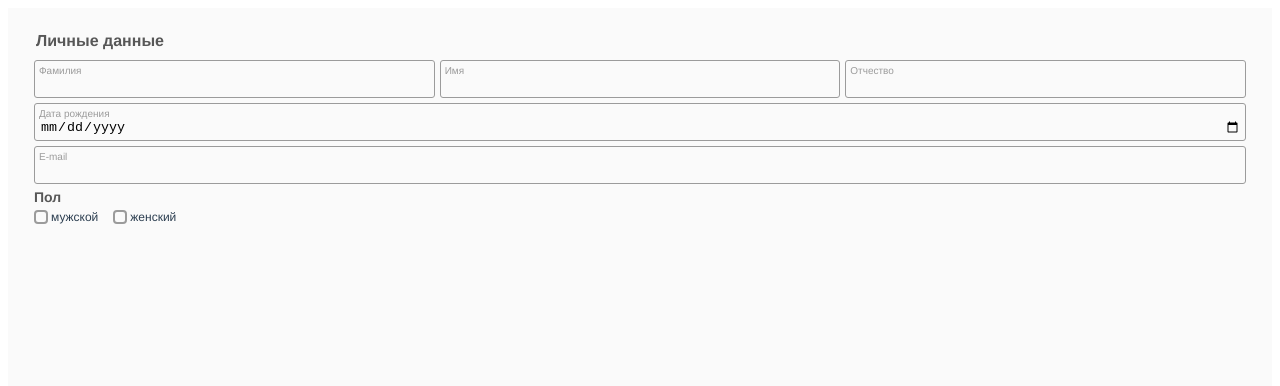
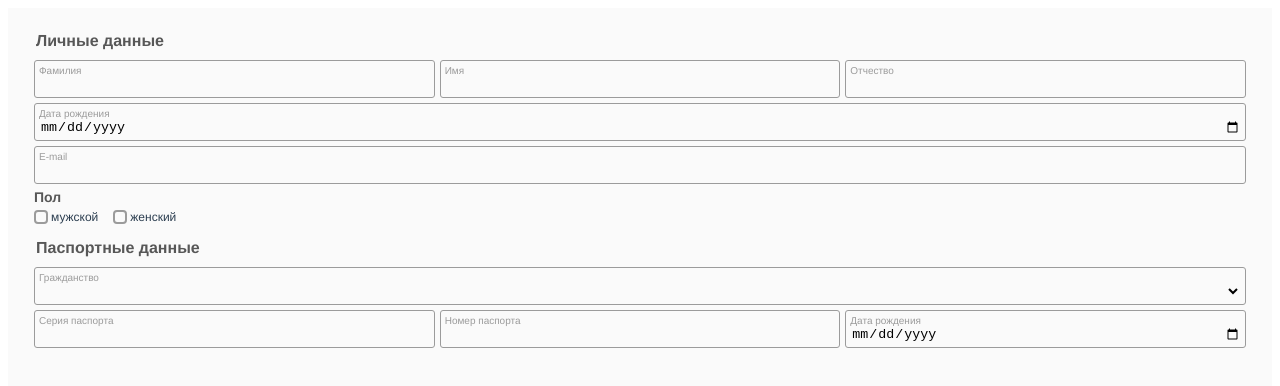
Before and after one commit to ozon-edu-vue-2021/required-task-4-vovasap, a Vue app: page / in a window 1280 px wide. Shown: the top 386 px of the page. Built offline with nearby package versions, Linux system fonts and the light colour scheme.

Commit message:
feat: add passport data

```diff
--- a/src/components/Form.vue
+++ b/src/components/Form.vue
@@ -1,15 +1,18 @@
 <template>
   <div class="form">
     <PersonalDataForm label="Name" v-model="personalData" />
+    <PassportDataForm label="Name" v-model="passportData" />
   </div>
 </template>
 
 <script>
 import PersonalDataForm from '@/components/PersonalDataForm.vue'
+import PassportDataForm from '@/components/PassportDataForm.vue'
 
 export default {
   components: {
     PersonalDataForm,
+    PassportDataForm,
   },
   data() {
     return {
@@ -21,6 +24,16 @@ export default {
         email: '',
         gender: '',
       },
+      passportData: {
+        citizenship: null,
+        passportSerialNumber: null,
+        passportNumber: null,
+        passportReleaseDate: '',
+        passportReleaseCountry: '',
+        passportType: null,
+        latinFirstName: '',
+        latinLastName: '',
+      },
     }
   },
   methods: {},
@@ -28,6 +41,7 @@ export default {
     personProfile() {
       return {
         ...this.personalData,
+        ...this.passportData,
       }
     },
   },
--- /dev/null
+++ b/src/components/PassportDataForm.vue
@@ -0,0 +1,115 @@
+<template>
+  <VFormGroup title="Паспортные данные">
+    <VSelect
+      v-model="passportData.citizenship"
+      :options="citizenshipsOptions"
+      label="Гражданство"
+    />
+    <div v-if="isRussian || !passportData.citizenship" class="d-flex">
+      <VInput
+        v-model="passportData.passportSerialNumber"
+        label="Серия паспорта"
+        type="number"
+      />
+      <VInput
+        v-model="passportData.passportNumber"
+        label="Номер паспорта"
+        type="number"
+      />
+      <VInput
+        v-model="passportData.passportReleaseDate"
+        label="Дата рождения"
+        type="date"
+      />
+    </div>
+    <template v-else>
+      <div class="d-flex">
+        <VInput
+          v-model="passportData.latinLastName"
+          label="Фамилия на латинице"
+          type="text"
+        />
+        <VInput
+          v-model="passportData.latinFirstName"
+          label="Имя на латинице"
+          type="text"
+        />
+      </div>
+      <p class="footnote">
+        Иностранцы заполняют латинскими буквами. Например, Ivanov Ivan.
+      </p>
+      <div class="d-flex">
+        <VInput
+          v-model="passportData.passportNumber"
+          label="Номер паспорта"
+          type="number"
+        />
+        <VSelect
+          v-model="passportData.passportReleaseCountry"
+          :options="passportReleaseCountryOptions"
+          label="Страна выдачи"
+        />
+        <VSelect
+          v-model="passportData.passportType"
+          :options="passportTypesOptions"
+          label="Тип паспорта"
+        />
+      </div>
+    </template>
+  </VFormGroup>
+</template>
+<script>
+import VInput from '@/components/VInput.vue'
+import VSelect from '@/components/VSelect.vue'
+import VFormGroup from '@/components/VFormGroup.vue'
+import citizenships from '@/assets/data/citizenships.json'
+import passportTypes from '@/assets/data/passport-types.json'
+
+export default {
+  components: {
+    VInput,
+    VFormGroup,
+    VSelect,
+  },
+  props: {
+    value: {
+      type: Object,
+      default: () => ({}),
+    },
+  },
+  data() {
+    return {
+      citizenshipsOptions: null,
+      passportReleaseCountryOptions: null,
+      passportTypesOptions: null,
+    }
+  },
+  computed: {
+    passportData: {
+      get() {
+        return this.value
+      },
+      set(value) {
+        this.$emit('input', value)
+      },
+    },
+    isRussian() {
+      return this.value?.citizenship?.nationality === 'Russia'
+    },
+  },
+  created() {
+    this.citizenshipsOptions = citizenships.map((citizenship) => ({
+      label: citizenship.nationality,
+      value: citizenship,
+    }))
+    this.passportReleaseCountryOptions = citizenships.map((citizenship) => ({
+      label: citizenship.flag,
+      value: citizenship.flag,
+    }))
+    this.passportTypesOptions = passportTypes.map((passportType) => ({
+      label: passportType.type,
+      value: passportType,
+    }))
+  },
+}
+</script>
```
